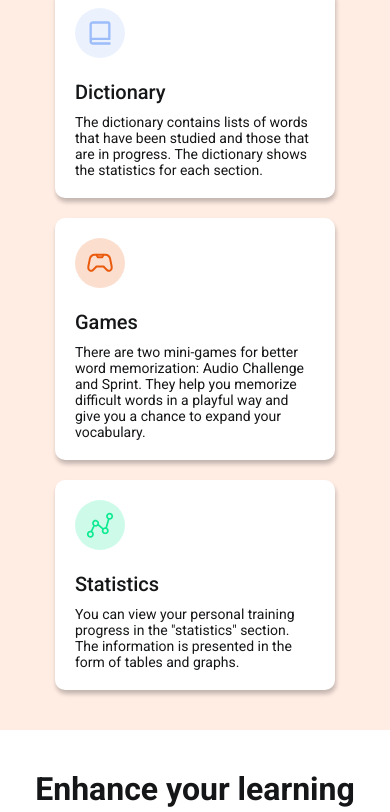
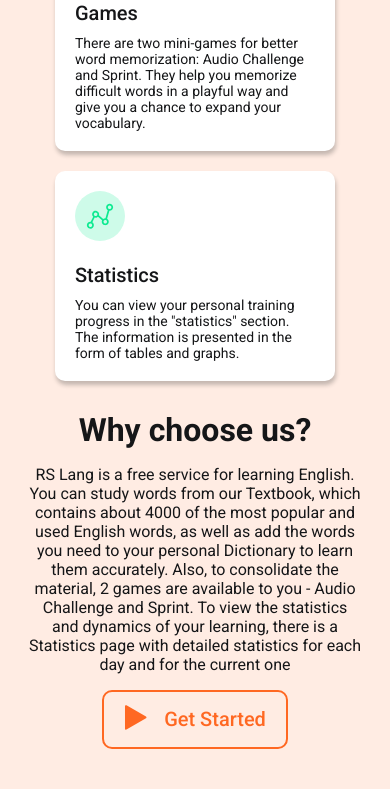
Before and after one commit to Lebedev-023046/rslang, a React (Create React App) app in the folder rs-lang/: page / in a window 390 px wide. Shown: the part 1156-1968 px from the top of the page. Built offline with nearby package versions, Linux system fonts and the light colour scheme; a web font is replaced by a local one.

Commit message:
feat: add Get Started button to WhyUs, change position for modal-content to fixed

```diff
--- a/rs-lang/src/components/organisms/Modal/modal.css
+++ b/rs-lang/src/components/organisms/Modal/modal.css
@@ -1,6 +1,6 @@
 .modal-container {
-    position: absolute;
-    z-index: 1;
+    position: fixed;
+    z-index: 10;
     top: 50%;
     left: 50%;
     transform: translate(-50%, -50%);
--- a/rs-lang/src/components/organisms/WhyUs/WhyUs.css
+++ b/rs-lang/src/components/organisms/WhyUs/WhyUs.css
@@ -40,7 +40,7 @@
   .why-us__container {
     padding: 10rem 2rem;
 
-    flex-direction: column-reverse;
+    flex-direction: column;
     align-items: center;
     justify-content: center;
     gap: 6rem;
@@ -60,9 +60,6 @@
   .why-us__container {
     padding: 6rem 2rem;
 
-    flex-direction: column-reverse;
-    align-items: center;
-    justify-content: center;
     gap: 5rem;
   }
   .why-us__content {
@@ -82,9 +79,6 @@
   .why-us__container {
     padding: 4rem 2rem;
 
-    flex-direction: column-reverse;
-    align-items: center;
-    justify-content: center;
     gap: 3rem;
   }
   .why-us__content {
--- a/rs-lang/src/components/organisms/WhyUs/WhyUs.tsx
+++ b/rs-lang/src/components/organisms/WhyUs/WhyUs.tsx
@@ -1,9 +1,16 @@
 import React from 'react'
-// import Button from '../../atoms/Button/Button'
+import { authContext } from '../../../context/AuthContext/AuthContext'
+import Button from '../../atoms/Button/Button'
 import Sticker from '../../molecules/Sticker/Sticker'
 import './WhyUs.css'
 
-const WhyUs: React.FC = () => {
+interface WhyUsProps {
+  onGetStarted: () => void
+}
+
+const WhyUs: React.FC<WhyUsProps> = ({ onGetStarted }) => {
+  const { isAuth } = React.useContext(authContext)
+
   return (
     <section className='why-us' id='why-us'>
       <div className='container why-us__container'>
@@ -32,17 +39,17 @@ const WhyUs: React.FC = () => {
         <div className='why-us__content'>
           <h2 className='why-us__heading'>Why choose us?</h2>
           <p className='why-us__text'>RS Lang is a free service for learning English. You can study words from our Textbook, which contains about 4000 of the most popular and used English words, as well as add the words you need to your personal Dictionary to learn them accurately. Also, to consolidate the material, 2 games are available to you - Audio Challenge and Sprint. To view the statistics and dynamics of your learning, there is a Statistics page with detailed statistics for each day and for the current one</p>
-          <a className='nav__link' href='#video'>
-            {/* <Button
+          {!isAuth &&
+            <Button
               type='bordered'
-              text='Watch video about us'
-              onClick={() => {}}
+              text='Get Started'
+              onClick={onGetStarted}
               iconType='play'
               iconWidth='30'
               iconHeight='30'
               iconColor='#FF6822'
-            /> */}
-          </a>
+            />
+          }
         </div>
       </div>
     </section>
--- a/rs-lang/src/components/templates/MainPage/MainPage.tsx
+++ b/rs-lang/src/components/templates/MainPage/MainPage.tsx
@@ -47,7 +47,7 @@ const MainPage = () => {
         </Nav>
       </Header>
       <Hero onGetStarted={openSIU} />
-      <WhyUs />
+      <WhyUs onGetStarted={openSIU} />
       <Games />
       <Team />
       {/* <Video /> */}
```
